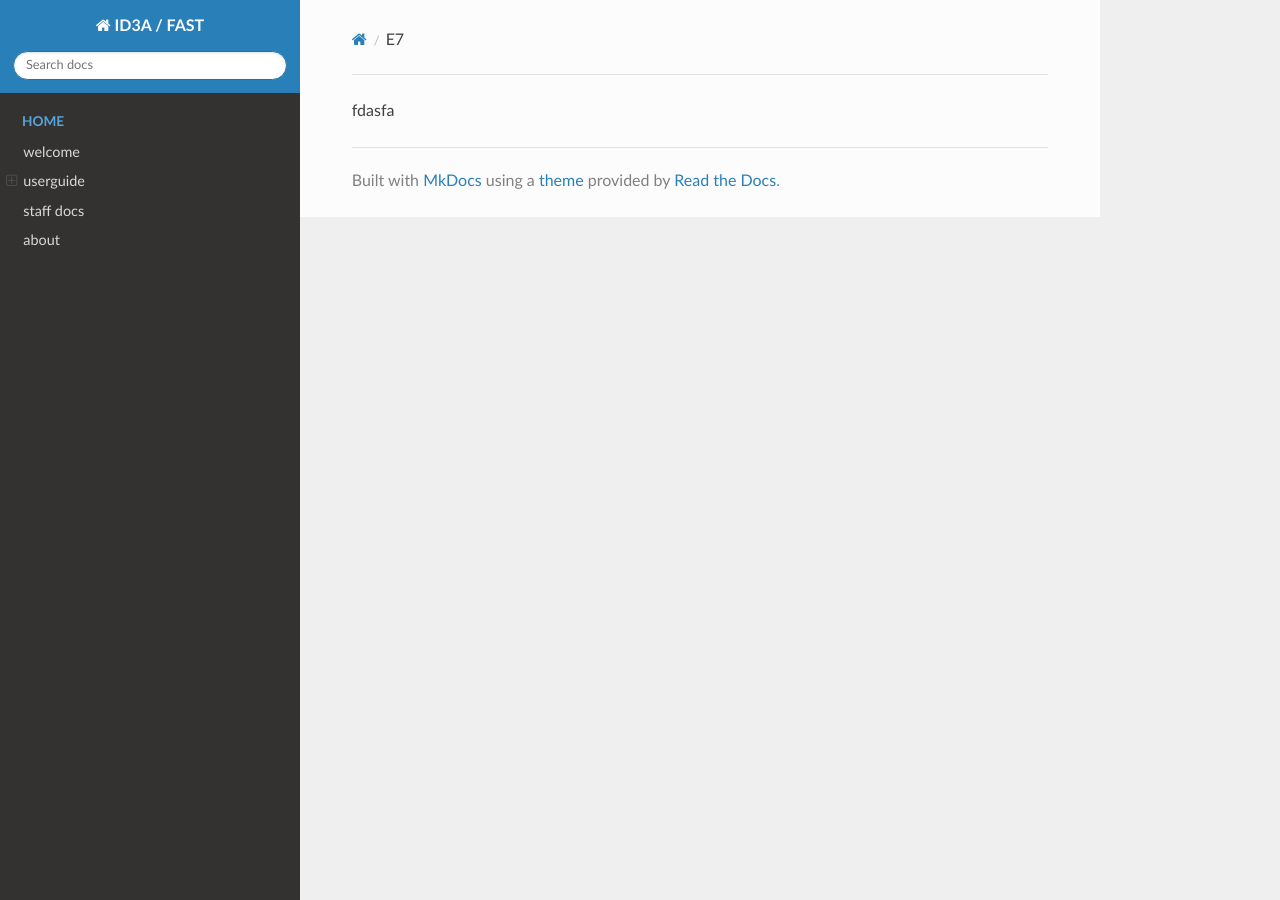
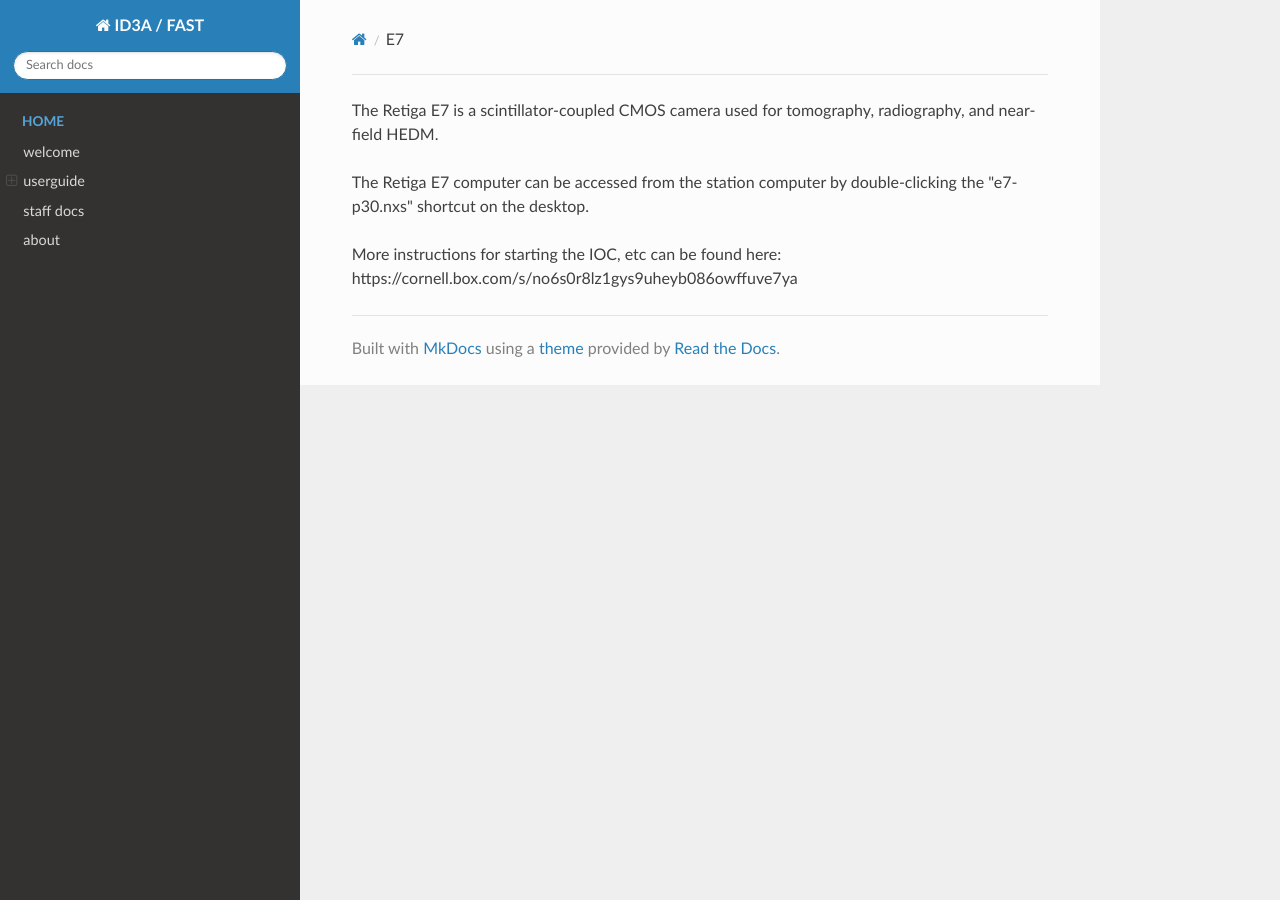
Before and after one commit to ksg52/CHESS-ID3A-FAST, an MkDocs documentation site: the page built from docs/userguide/hardware/RetigaE7/e7.md, in a window 1280 px wide. Built offline with MkDocs 1.6.1, drawn with Linux system fonts in a browser that asks for light colours; nearby versions of some CDN libraries.

Commit message:
Update e7.md

```diff
--- a/docs/userguide/hardware/RetigaE7/e7.md
+++ b/docs/userguide/hardware/RetigaE7/e7.md
@@ -1 +1,5 @@
-fdasfa
+The Retiga E7 is a scintillator-coupled CMOS camera used for tomography, radiography, and near-field HEDM.
+
+The Retiga E7 computer can be accessed from the station computer by double-clicking the "e7-p30.nxs" shortcut on the desktop.
+
+More instructions for starting the IOC, etc can be found here: https://cornell.box.com/s/no6s0r8lz1gys9uheyb086owffuve7ya
```
